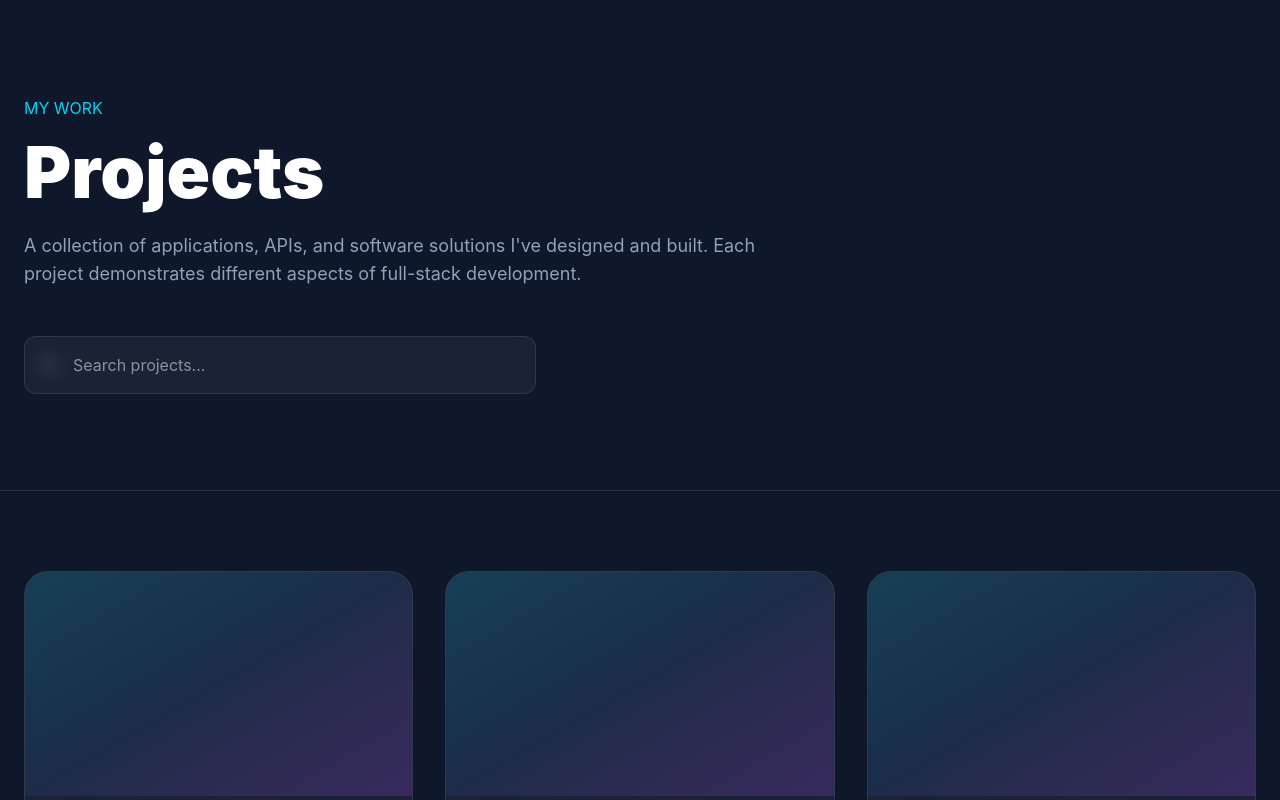
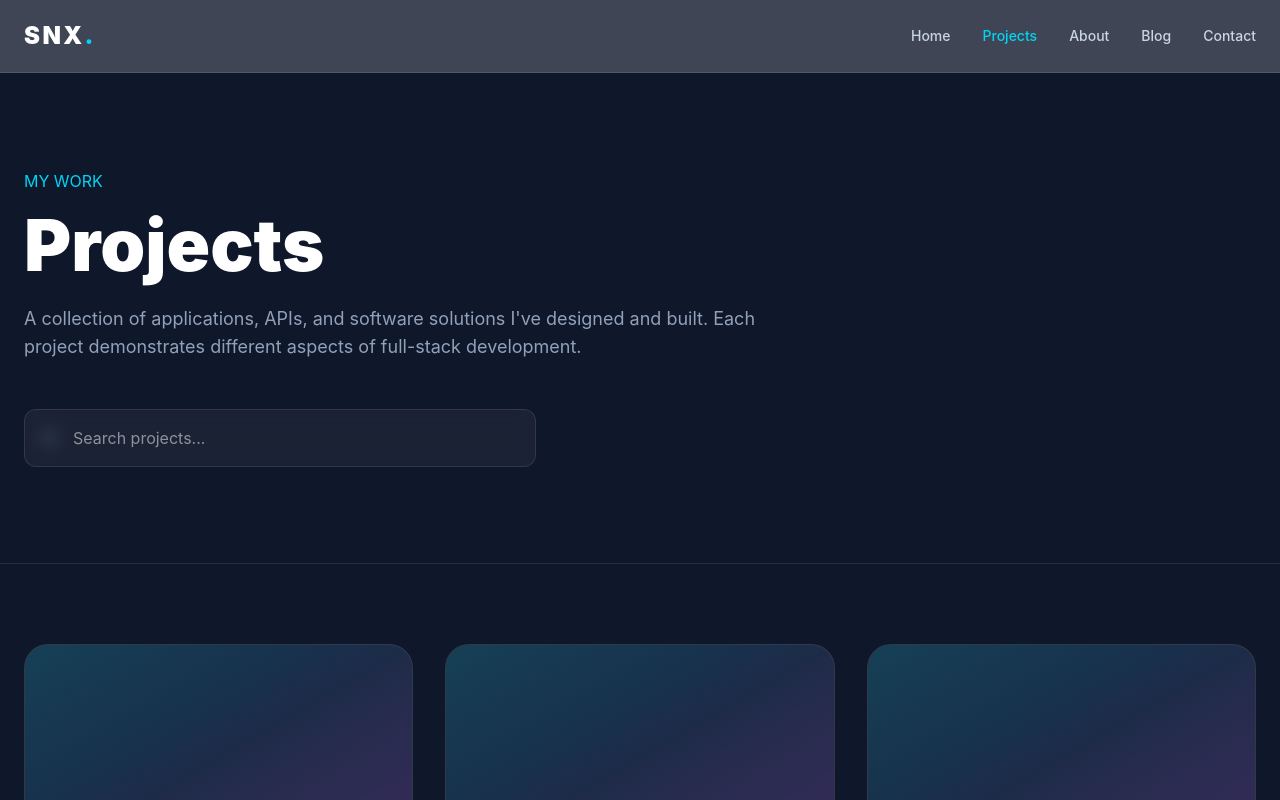
Before and after one commit to matusalasana/SNX, a React (Vite) app in the folder client/: page /projects in a window 1280 px wide. Shown: the top 800 px of the page. Built offline with nearby package versions, Linux system fonts and the light colour scheme.

Commit message:
feat: create responsive navbar with active route highlighting

```diff
--- a/client/src/App.tsx
+++ b/client/src/App.tsx
@@ -1,6 +1,7 @@
 import { Routes, Route } from "react-router-dom";
 import { Toaster } from "react-hot-toast";
 // Components
+import Navbar from "./components/common/Navbar";
 
 // Pages
 import Home from "./pages/public/Home";
@@ -16,6 +17,7 @@ const App = () => {
   return (
     <>
       <Toaster />
+      <Navbar />
       <Routes>
           <Route path="/" element={<Home />} />
           <Route path="/projects" element={<Projects />} />
--- /dev/null
+++ b/client/src/components/common/Navbar.tsx
@@ -0,0 +1,89 @@
+import { useState } from "react";
+import { NavLink } from "react-router-dom";
+import { Menu, X } from "lucide-react";
+
+const navLinks = [
+  { name: "Home", path: "/" },
+  { name: "Projects", path: "/projects" },
+  { name: "About", path: "/about" },
+  { name: "Blog", path: "/blog" },
+  { name: "Contact", path: "/contact" },
+];
+
+export default function Navbar() {
+  const [open, setOpen] = useState(false);
+
+  const linkClass = ({ isActive }: { isActive: boolean }) =>
+    `text-sm font-medium transition ${
+      isActive
+        ? "text-cyan-400"
+        : "text-slate-300 hover:text-cyan-400"
+    }`;
+
+  const mobileLinkClass = ({ isActive }: { isActive: boolean }) =>
+    `text-base font-medium transition ${
+      isActive
+        ? "text-cyan-400"
+        : "text-slate-300 hover:text-cyan-400"
+    }`;
+
+  return (
+    <header className="sticky top-0 z-50 border-b border-white/10 bg-[#0f172a]/80 backdrop-blur">
+      <div className="mx-auto flex max-w-7xl items-center justify-between px-6 py-5">
+
+        {/* Logo */}
+        <NavLink
+          to="/"
+          className="text-2xl font-black tracking-widest text-white"
+        >
+          SNX<span className="text-cyan-400">.</span>
+        </NavLink>
+
+        {/* Desktop Nav */}
+        <nav className="hidden items-center gap-8 md:flex">
+          {navLinks.map((link) => (
+            <NavLink
+              key={link.name}
+              to={link.path}
+              className={linkClass}
+              end={link.path === "/"}
+            >
+              {link.name}
+            </NavLink>
+          ))}
+        </nav>
+
+        {/* Mobile Button */}
+        <button
+          className="md:hidden"
+          onClick={() => setOpen(!open)}
+        >
+          {open ? (
+            <X className="text-white" />
+          ) : (
+            <Menu className="text-white" />
+          )}
+        </button>
+      </div>
+
+      {/* Mobile Menu */}
+      {open && (
+        <div className="md:hidden border-t border-white/10 bg-[#0f172a]">
+          <div className="flex flex-col space-y-5 px-6 py-6">
+            {navLinks.map((link) => (
+              <NavLink
+                key={link.name}
+                to={link.path}
+                onClick={() => setOpen(false)}
+                className={mobileLinkClass}
+                end={link.path === "/"}
+              >
+                {link.name}
+              </NavLink>
+            ))}
+          </div>
+        </div>
+      )}
+    </header>
+  );
+}
```
